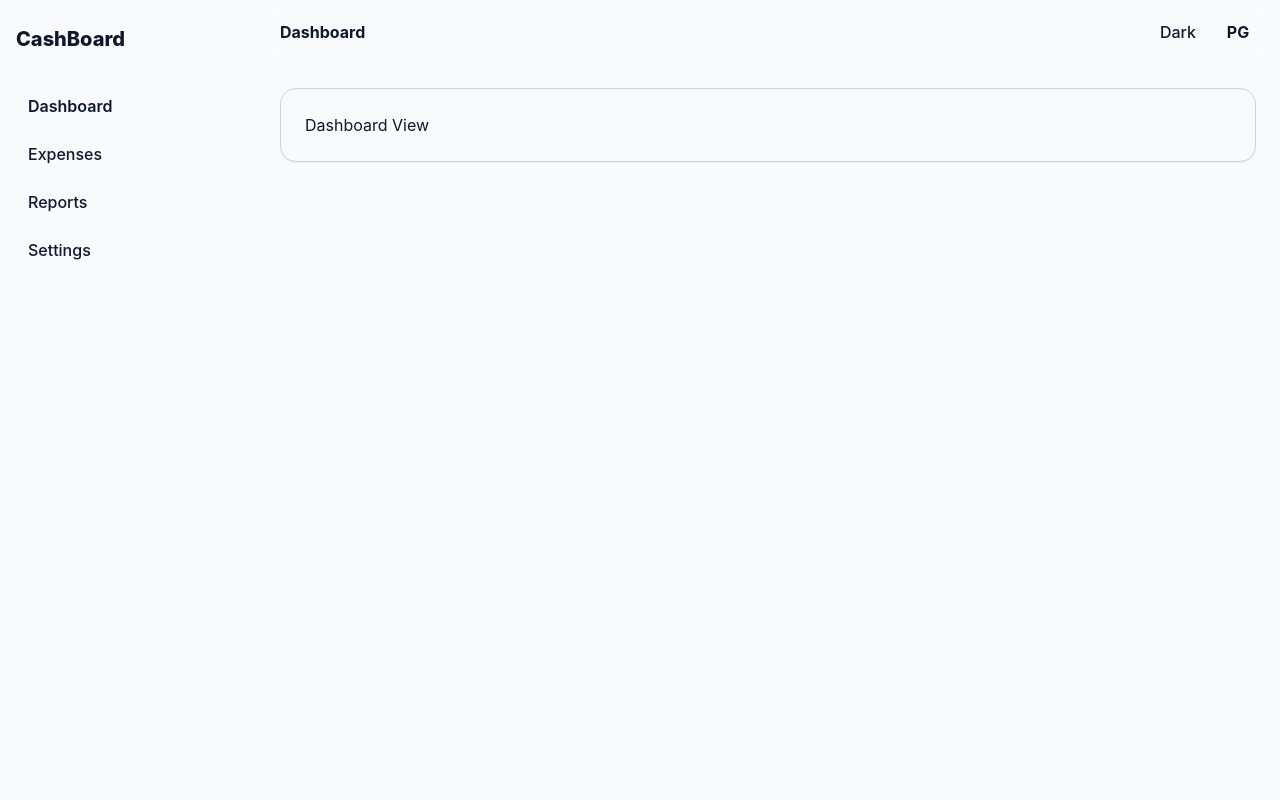
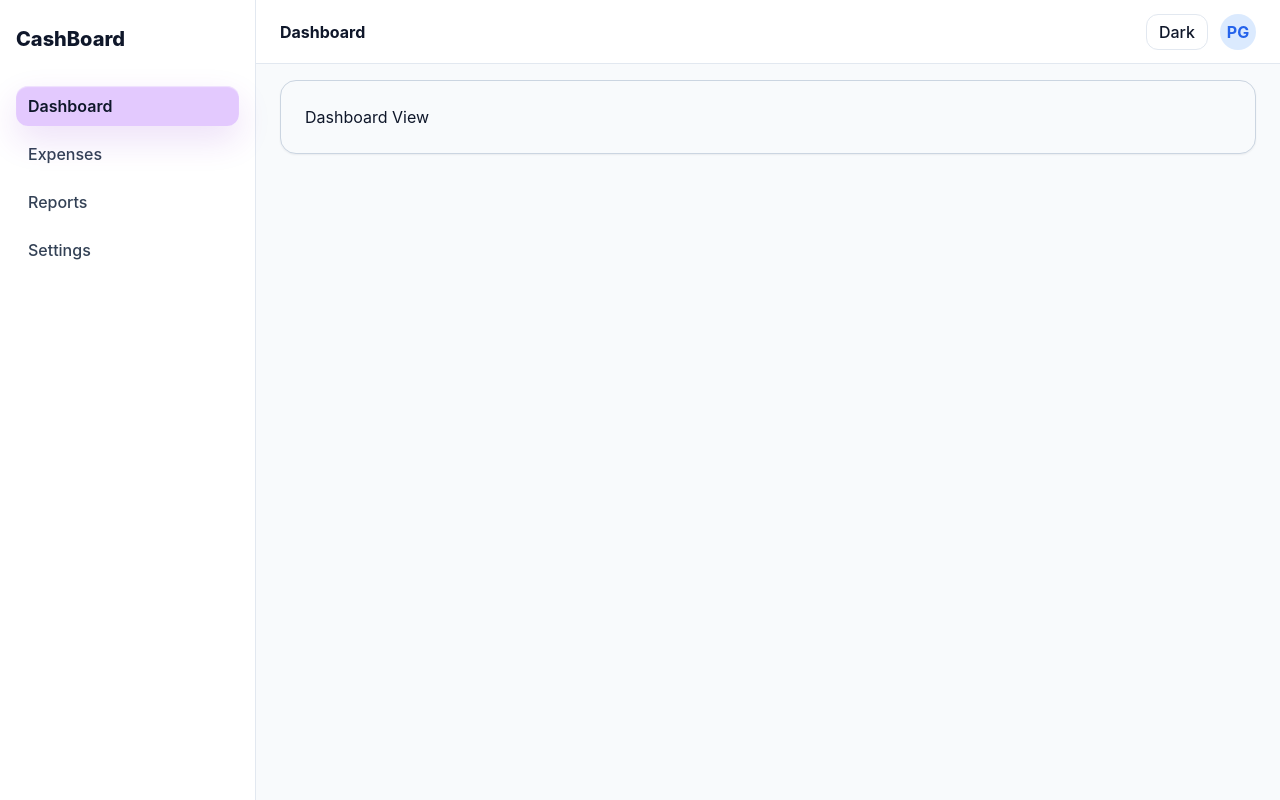
Before and after one commit to Gurmis/CashBoard, a Vue app: page / in a window 1280 px wide. Built offline with nearby package versions, Linux system fonts and the light colour scheme.

Commit message:
styles update

```diff
--- a/src/App.vue
+++ b/src/App.vue
@@ -22,7 +22,7 @@
 .app-shell {
   display: flex;
   min-height: 100vh;
-  background: var(--color-bg);
+  background: var(--surface-page);
 }
 
 .sidebar-wrapper {
@@ -39,6 +39,6 @@
 .content {
   flex: 1;
   overflow: auto;
-  padding: 24px;
+  padding: 16px 24px;
 }
 </style>
--- a/src/components/layout/AppSidebar.vue
+++ b/src/components/layout/AppSidebar.vue
@@ -3,10 +3,10 @@
     <div class="sidebar__brand">CashBoard</div>
 
     <nav class="sidebar__nav">
-      <a href="#" class="sidebar__link sidebar__link--active">Dashboard</a>
-      <a href="#" class="sidebar__link">Expenses</a>
-      <a href="#" class="sidebar__link">Reports</a>
-      <a href="#" class="sidebar__link">Settings</a>
+      <a href="#" class="sidebar__link sidebar__link--active nav-item nav-item--active">Dashboard</a>
+      <a href="#" class="sidebar__link nav-item">Expenses</a>
+      <a href="#" class="sidebar__link nav-item">Reports</a>
+      <a href="#" class="sidebar__link nav-item">Settings</a>
     </nav>
   </aside>
 </template>
@@ -19,9 +19,9 @@
   height: 100%;
   display: flex;
   flex-direction: column;
-  background: var(--color-sidebar-bg);
-  border-right: 1px solid var(--color-sidebar-border);
-  color: var(--color-sidebar-text);
+  background: var(--surface-panel);
+  border-right: 1px solid var(--border-subtle);
+  color: var(--text-secondary);
   padding: 24px 16px;
   transition:
       background-color var(--transition-base),
@@ -32,7 +32,7 @@
 .sidebar__brand {
   font-size: 1.25rem;
   font-weight: 800;
-  color: var(--color-sidebar-brand);
+  color: var(--text-primary);
   margin-bottom: 32px;
 }
 
@@ -43,29 +43,16 @@
 }
 
 .sidebar__link {
-  display: flex;
-  align-items: center;
   min-height: 40px;
   padding: 0 12px;
-  border-radius: var(--radius-md);
-  color: var(--color-sidebar-text);
-  font-weight: 500;
-  transition:
-      background-color var(--transition-fast),
-      color var(--transition-fast);
 }
 
 .sidebar__link:hover {
-  background: var(--color-sidebar-item-hover);
 }
 
 .sidebar__link--active {
-  background: var(--color-sidebar-item-active);
-  color: var(--color-sidebar-text-active);
-  font-weight: 600;
 }
 
 .sidebar__link--active:hover {
-  background: var(--color-sidebar-item-active);
 }
 </style>
--- a/src/components/layout/AppTopbar.vue
+++ b/src/components/layout/AppTopbar.vue
@@ -31,8 +31,8 @@
 <style lang="scss" scoped>
 .topbar {
   height: 64px;
-  background: var(--color-topbar-bg);
-  border-bottom: 1px solid var(--color-topbar-border);
+  background: var(--surface-panel);
+  border-bottom: 1px solid var(--border-subtle);
   display: flex;
   align-items: center;
   justify-content: space-between;
@@ -46,7 +46,7 @@
 .topbar__title {
   font-size: 1rem;
   font-weight: 700;
-  color: var(--color-text);
+  color: var(--text-primary);
 }
 
 .topbar__actions {
@@ -58,10 +58,10 @@
 .topbar__theme-button {
   min-height: 36px;
   padding: 0 12px;
-  border: 1px solid var(--color-border);
+  border: 1px solid var(--border-subtle);
   border-radius: var(--radius-md);
-  background: var(--color-surface);
-  color: var(--color-text);
+  background: var(--surface-panel);
+  color: var(--text-primary);
   font-weight: 500;
   transition:
       background-color var(--transition-fast),
@@ -69,15 +69,15 @@
 }
 
 .topbar__theme-button:hover {
-  background: var(--color-surface-muted);
+  background: var(--surface-card-muted);
 }
 
 .topbar__avatar {
   width: 36px;
   height: 36px;
   border-radius: 50%;
-  background: var(--color-primary-soft);
-  color: var(--color-primary);
+  background: var(--accent-soft);
+  color: var(--accent-primary);
   display: flex;
   align-items: center;
   justify-content: center;
```
